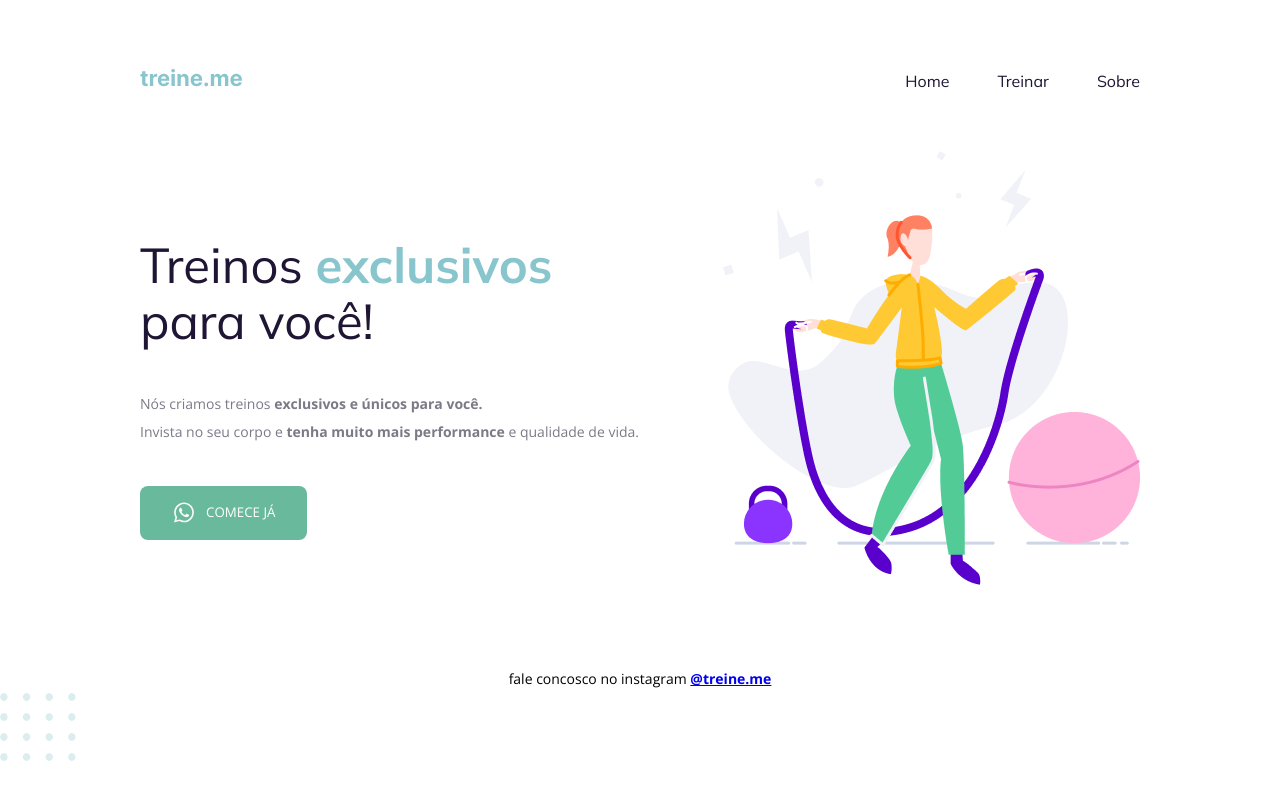
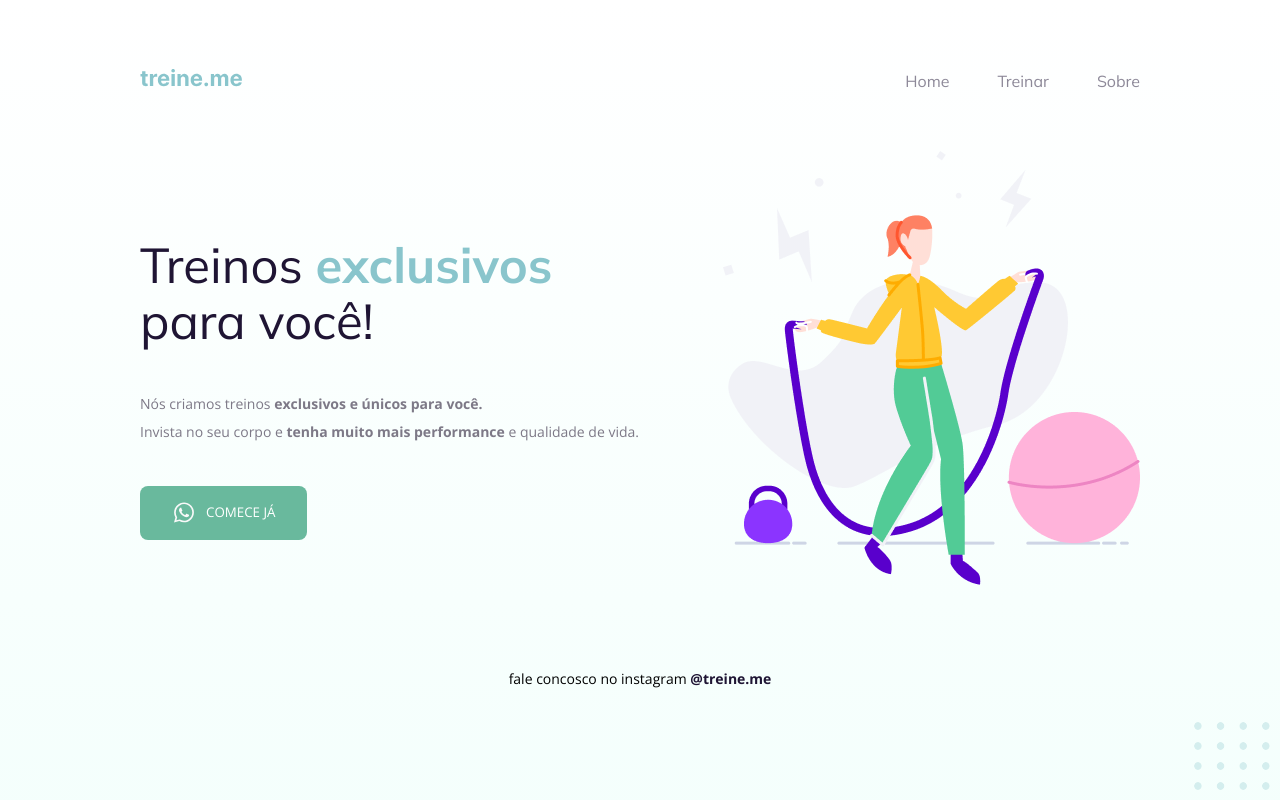
Before and after one commit to leonamsalomao/Proj_02_Explorer_Treine_Me, a plain HTML site: page index.html in a window 1280 px wide. Drawn offline with nearby package versions, Linux system fonts and the light colour scheme.

Commit message:
Projeto Finalizado

```diff
--- a/index.html
+++ b/index.html
@@ -51,6 +51,7 @@
       </footer>
     </div>
     <img
+      id="balls"
       src="images/balls.svg"
       alt="Bolinhas decorativas verdes no canto inferior direito da página."
     />
--- a/style.css
+++ b/style.css
@@ -3,11 +3,15 @@ body{
   padding: 0;
 
   font-family: 'Open Sans', sans-serif;
+  background: linear-gradient(180deg, rgba(227, 255, 248, 0.00) 0%, rgba(227, 255, 248, 0.38) 100%);
+
+  min-height: 100vh;
 }
 
 .page{
   width: 1000px;
-  margin: 65px auto 0;
+  margin: 0px auto;
+  padding-top: 65px;
 }
 
 nav{
@@ -25,13 +29,18 @@ ul{
   padding: 0;
 }
 
-ul li a{
+a{
   color: #1F1534;
   text-decoration: none;
 }
 
+ul li a{
+  opacity: 0.5;
+}
+
 ul li a:hover{
   font-weight: 700;
+  opacity: 1;
 }
 
 h1, ul{
@@ -98,3 +107,9 @@ footer{
 footer a{
   font-weight: 700;
 }
+
+#balls{
+  position: fixed;
+  bottom: 0;
+  right: 0;
+}
```
